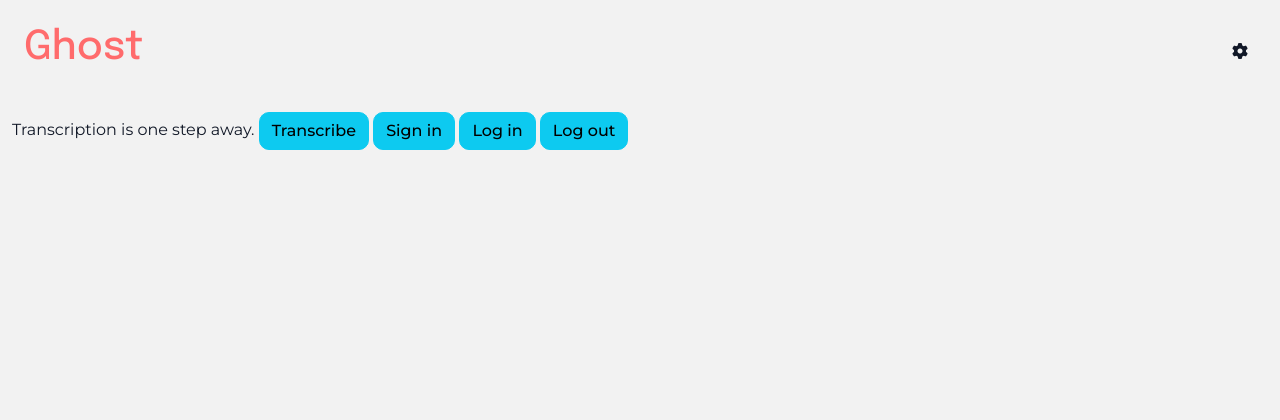
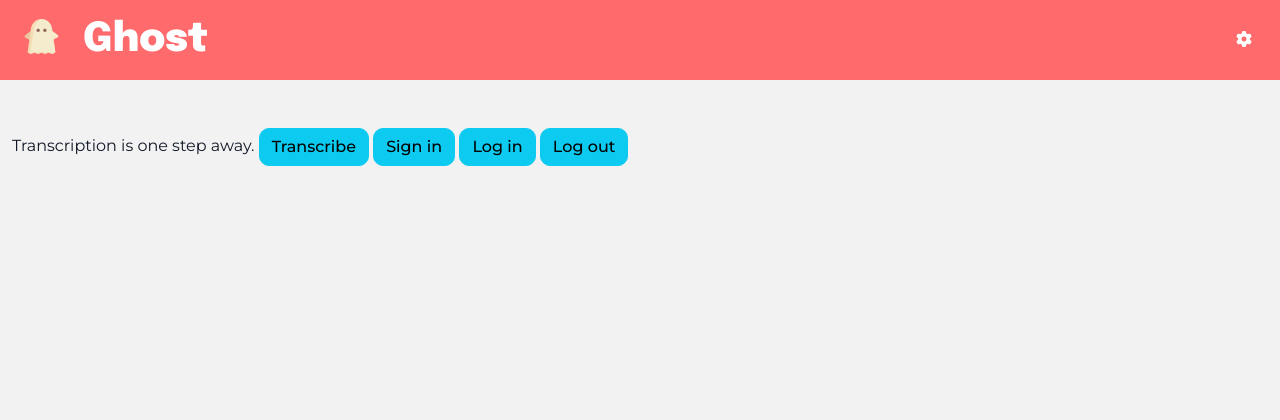
Before and after one commit to mattiolato98/ghost, a Django app: page / in a window 1280 px wide. Shown: the top 420 px of the page. Before the commit the page ends 150 px from the top, so only its background shows below. Run offline with Django 4.2, Linux system fonts and the light colour scheme; the visitor is signed in with stand-in values (Sample User, id 1); parts of the project's set-up code (start-up, migrations or seed data) failed here and were passed over; some libraries are stand-ins or nearby versions; some web fonts are replaced.

Commit message:
templates: redesigned navbar

```diff
--- a/django-app/templates/base.html
+++ b/django-app/templates/base.html
@@ -44,10 +44,10 @@
 
 <body>
 
+{% if user.is_authenticated %}
+    {% include 'navbar.html' %}
+{% endif %}
 <div id="site-main-page" class="container-fluid mt-lg-3">
-    {% if user.is_authenticated %}
-        {% include 'navbar.html' %}
-    {% endif %}
     {% block content %}
     {% endblock %}
 </div>
--- a/django-app/templates/navbar.html
+++ b/django-app/templates/navbar.html
@@ -1,10 +1,14 @@
-<nav class="navbar site-box mb-4">
-    <div class="container-fluid">
-        <span class="h1 logo-font site-red-text">Ghost</span>
-        <div class="d-flex justify-content-end">
-            <a href="{% url 'user_management:settings' %}" class="path-link">
+{% load static %}
+
+<nav class="navbar mb-5 site-red-bg">
+    <div class="row w-100 ms-1 p-2">
+        <div class="col d-flex align-items-center gap-4">
+            <img src="{% static 'img/ghost.png' %}" class="mb-2" style="width: 35px; height: auto;">
+            <span class="h1 logo-font font-9 text-white mb-0">Ghost</span>
+        </div>
+        <div class="col d-flex justify-content-end align-items-center pe-4">
+            <a href="{% url 'user_management:settings' %}" class="text-white">
                 <i class="fas fa-cog"></i>
-            </a>
             </a>
         </div>
     </div>
```
